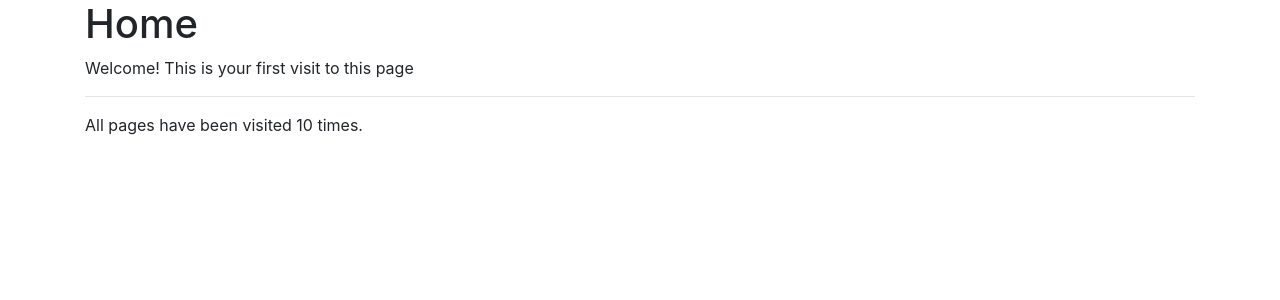
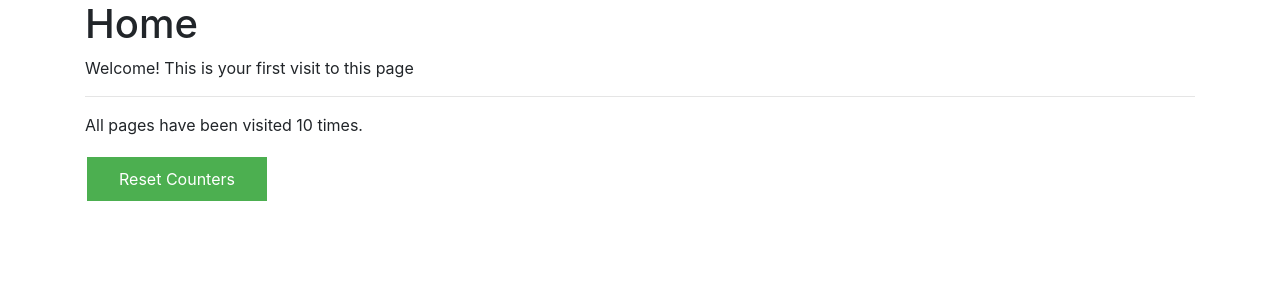
Before and after one commit to jaysen/flask-play, a Flask app: template templates/home.html in a window 1280 px wide. Shown: the part 56-356 px from the top of the page. Run offline with Flask 3, Linux system fonts and the light colour scheme; the template is opened without the code that fills it: most values are stand-ins (such as "Sample title", 1, 10 or a date in 2020); some libraries are stand-ins or nearby versions.

Commit message:
api reset counter btn + refactor api endpoints

```diff
--- a/app.py
+++ b/app.py
@@ -11,14 +11,12 @@ counters = {
     'tab2': 0
 }
 
-
 def handle_page(page_name, template_name):
 
     if 'last_page' in session and session['last_page'] != page_name:
         counters[page_name] += 1
     session['last_page'] = page_name
-    return render_template(template_name, counter=counters[page_name])
-
+    return render_template(template_name, counter=counters[page_name], total=sum(counters.values()))
 
 @app.route('/')
 def home():
@@ -40,18 +38,19 @@ def tab2():
 def get_counters():
     return jsonify(counters)
 
-@app.route('/api/counters/home', methods=['GET'])
-def get_home_counter():
-    return jsonify({'count': counters['home']})
+@app.route('/api/counters/<page>', methods=['GET'])
+def get_counter(page):
+    if page in counters:
+        return jsonify({'count': counters[page]})
+    else:
+        return jsonify({'error': 'Invalid page'}), 400
 
-@app.route('/api/counters/tab1', methods=['GET'])
-def get_tab1_counter():
-    return jsonify({'count': counters['tab1']})
-
-@app.route('/api/counters/tab2', methods=['GET'])
-def get_tab2_counter():
-    return jsonify({'count': counters['tab2']})
-
+@app.route('/api/counters/reset', methods=['POST'])
+def reset_counters():
+    counters['home'] = 0
+    counters['tab1'] = 0
+    counters['tab2'] = 0
+    return jsonify(counters)
 
 
 if __name__ == '__main__':
--- /dev/null
+++ b/static/style.css
@@ -0,0 +1,12 @@
+#reset-button {
+    background-color: #4CAF50; /* Green */
+    border: none;
+    color: white;
+    padding: 10px 32px;
+    text-align: center;
+    text-decoration: none;
+    display: inline-block;
+    font-size: 16px;
+    margin: 4px 2px;
+    cursor: pointer;
+}
--- a/templates/home.html
+++ b/templates/home.html
@@ -3,6 +3,7 @@
 <head>
     <title>Flask Play</title>
     <link rel="stylesheet" href="https://stackpath.bootstrapcdn.com/bootstrap/4.5.0/css/bootstrap.min.css">
+    <link rel="stylesheet" href="{{ url_for('static', filename='style.css') }}">
 </head>
 <body>
     <nav class="navbar navbar-expand-lg navbar-light bg-light">
@@ -28,5 +29,25 @@
         <hr/>
         <p>All pages have been visited {{ total }} times.</p>
     </div>
+    <div class="container">
+        <button id="reset-button">Reset Counters</button>
+    </div>
 </body>
 </html>
+
+<script>
+    document.getElementById('reset-button').addEventListener('click', function() {
+        fetch('/api/counters/reset', { method: 'POST' })
+            .then(function(response) {
+                if (response.ok) {
+                    //alert('Counters reset successfully');
+                    location.reload();
+                } else {
+                    alert('Failed to reset counters');
+                }
+            })
+            .catch(function(error) {
+                alert('Failed to reset counters: ' + error.message);
+            });
+    });
+</script>
--- a/templates/tab1.html
+++ b/templates/tab1.html
@@ -3,6 +3,7 @@
 <head>
     <title>Tab 1</title>
     <link rel="stylesheet" href="https://stackpath.bootstrapcdn.com/bootstrap/4.5.0/css/bootstrap.min.css">
+    <link rel="stylesheet" href="{{ url_for('static', filename='style.css') }}">
 </head>
 <body>
     <nav class="navbar navbar-expand-lg navbar-light bg-light">
--- a/templates/tab2.html
+++ b/templates/tab2.html
@@ -3,6 +3,7 @@
 <head>
     <title>Tab 2</title>
     <link rel="stylesheet" href="https://stackpath.bootstrapcdn.com/bootstrap/4.5.0/css/bootstrap.min.css">
+    <link rel="stylesheet" href="{{ url_for('static', filename='style.css') }}">
 </head>
 <body>
     <nav class="navbar navbar-expand-lg navbar-light bg-light">
```
